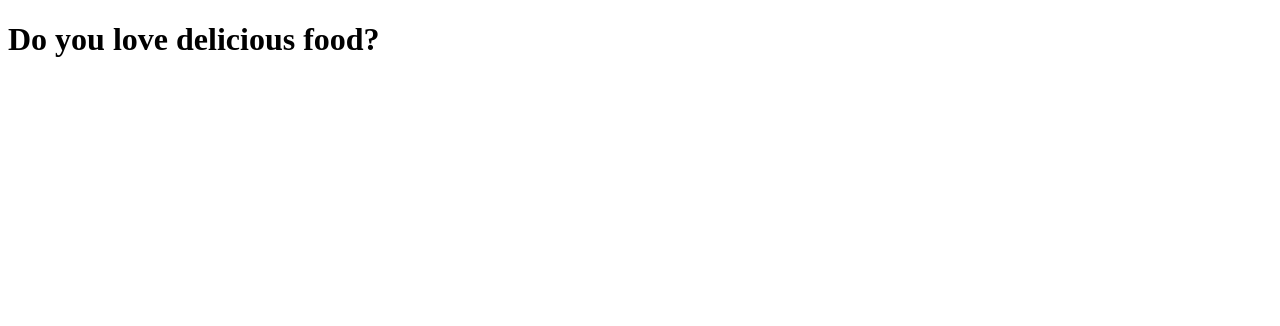
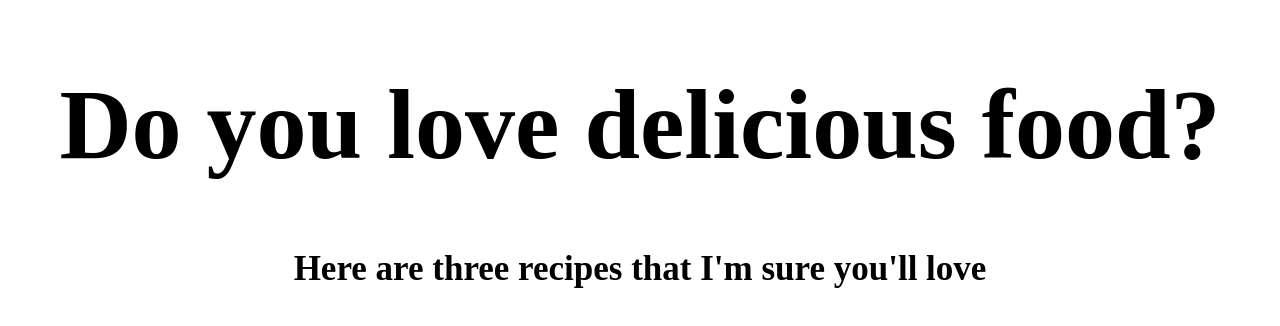
Before and after one commit to Josedair/Odin-Recipes, a plain HTML site: page index.html in a window 1280 px wide. Drawn offline with Linux system fonts and the light colour scheme.

Commit message:
added new heading to index.html & created a div class

```diff
--- a/index.html
+++ b/index.html
@@ -4,10 +4,21 @@
         <title> Odin's Recipes </title>
         <meta charset="utf-8">
         <style>
-
+            h1{
+                text-align: center;
+                font-size: 100px;
+            }
+            h2{
+                text-align: center;
+                font-size: 35px;
+            }
         </style>
     </head>
     <body>
         <h1> Do you love delicious food?</h1>
+        <h2>Here are three recipes that I'm sure you'll love</h2>
+        <div class=3recipes>
+
+        </div>
     </body>
 </html>
```
